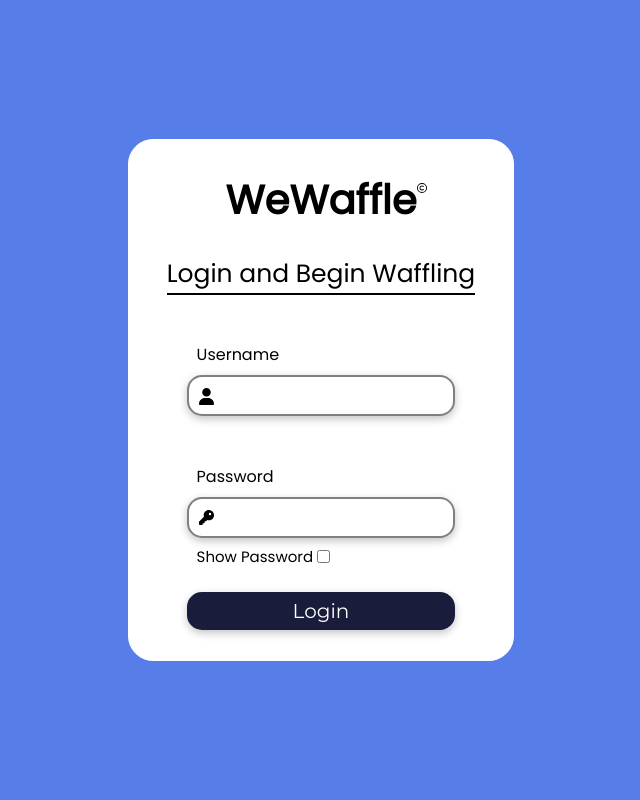
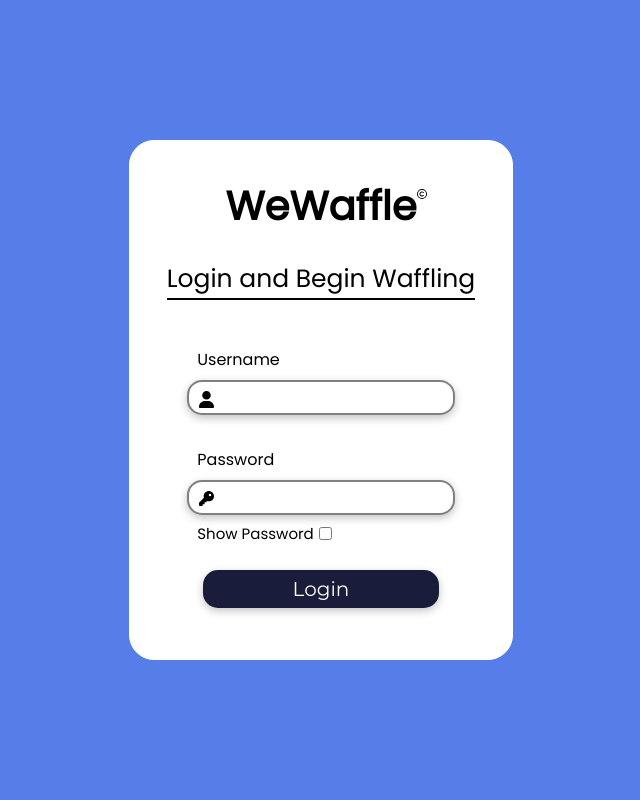
Before and after one commit to OdeMillington/WeWaffle, a PHP site: page / in a window 1280 px wide. Shown: the whole page, without its empty margins (319-959 px from the left). Run offline with PHP 8.4, Linux system fonts and the light colour scheme.

Commit message:
Made some tweeks to the login layout

```diff
--- a/index.php
+++ b/index.php
@@ -60,7 +60,7 @@
                         <input type="password" id="password" name="password">
 
                         <div class="showPasswordDiv">
-                            <label for="showPass">Show Password</label>
+                            <label id="showpass" for="showPass">Show Password</label>
                             <input type="checkbox" id="showpass" onclick="showPass()">
                         </div>
 
@@ -68,6 +68,7 @@
                     </div>
 
                     <div class="bottom">
+
                         <div class="error">
                             <?php
 
--- a/styles.css
+++ b/styles.css
@@ -1,9 +1,11 @@
 @import url('https://fonts.googleapis.com/css2?family=Montserrat:wght@300;400;500&family=Poppins&display=swap');
 
+*{
+    box-sizing: border-box;
+    padding:0;
+    margin:0;
+}
 body {
-    margin: 0;
-    padding: 0;
-    box-sizing: border-box;
     height:100vh;
     display: flex;
     justify-content: center;
@@ -43,6 +45,7 @@ body {
     background-repeat: no-repeat;
     background-size: 10px;
     background-position: 250px 13px;
+    gap:1.5em;
 }
 
 /* End of Header Text */
@@ -53,7 +56,6 @@ body {
     background-color: white;
     display: flex;
     flex-direction: column;
-    flex-wrap: wrap;
     border: 1px solid white;
     border-radius: 25px;
     gap: 10px;
@@ -72,7 +74,7 @@ body {
 .items {
     display: flex;
     flex-direction: column;
-    gap:3em
+    gap:2em;
 }
 
 .uname, .pass {
@@ -82,12 +84,16 @@ body {
 }
 
 .bottom {
-    padding-top:15px;
+
+    margin:1em;
     display: flex;
     flex-direction: column;
     gap:1em;
 }
-
+#error{
+    margin:0.75em;
+    font-size:0.9em;
+}
 .showPasswordDiv {
     margin-top: 5px;
     display: flex;
@@ -96,7 +102,9 @@ body {
     border: 0px solid;
     height:10px;
     font-size: 15px;
+
 }
+
 
 input[type='checkbox'] {
     height: 25px;
@@ -109,6 +117,9 @@ label {
     font-family: 'Poppins', sans-serif;
 }
 
+#showpass{
+    padding-right:5px;
+}
 
 input {
     height: 35px;
@@ -122,7 +133,7 @@ input {
 input[id='username']{
     background-image: url(./Images/user-solid.svg);
     background-size: 15px;
-    background-position: 10px 11px;
+    background-position: 10px 9px;
     background-repeat: no-repeat;
     padding-left: 40px;
 }
@@ -131,7 +142,7 @@ input[id='username']{
 input[id='password'] {
     background-image: url(./Images/key-solid.svg);
     background-size: 15px;
-    background-position: 10px 11px;
+    background-position: 10px 9px;
     background-repeat: no-repeat;
     padding-left: 40px;
 }
```
